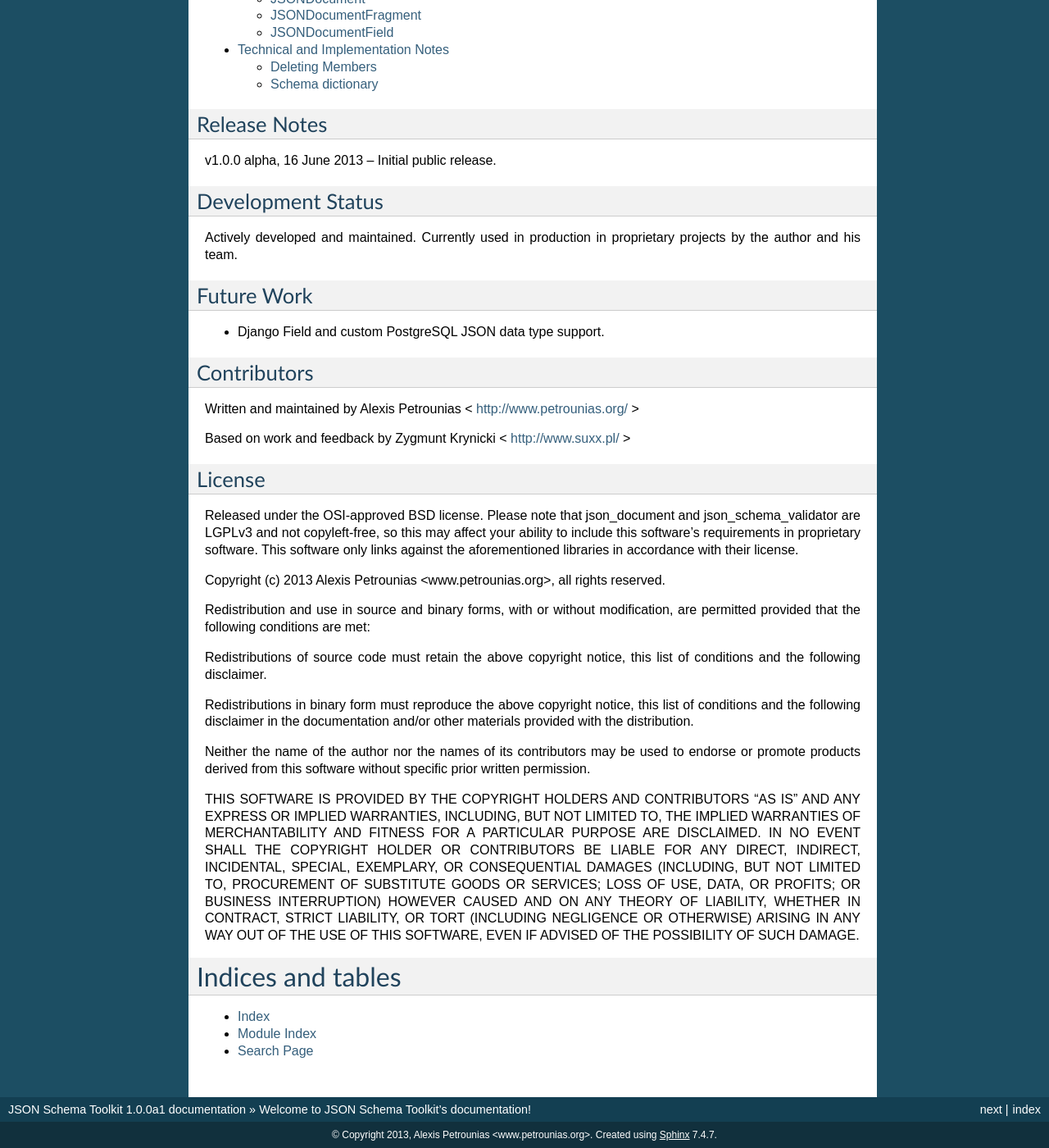
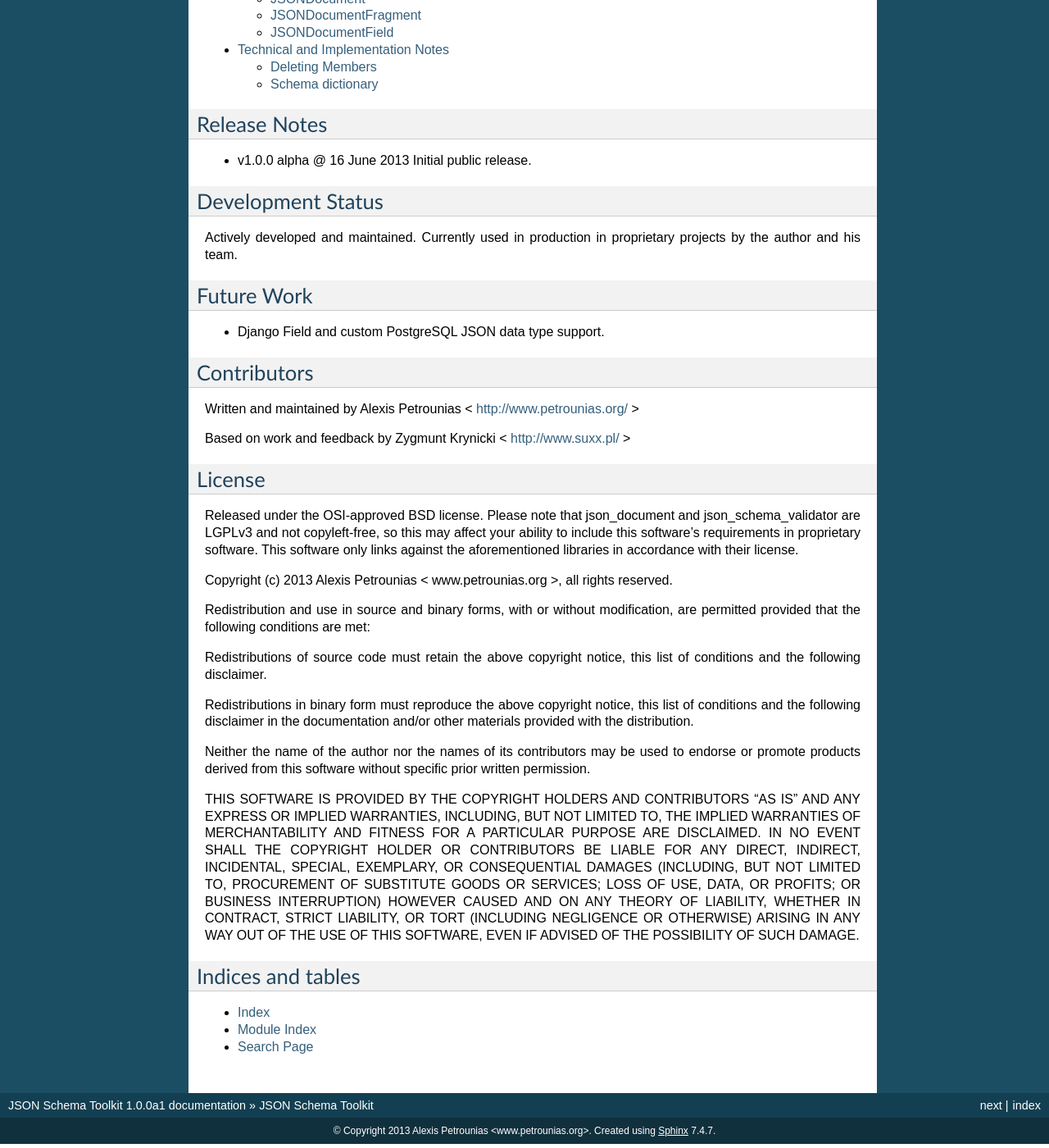
Before and after one commit to petrounias/json-schema-toolkit, a Sphinx documentation site: the page built from docs/source/index.rst, in a window 1280 px wide and 1400 px high, scrolled down 1741 px. Shown: the whole window at 82% size. Built offline with Sphinx 7.4.7, drawn with Linux system fonts in a browser that asks for light colours; part of the change alters nothing that is shown; some of the changed text lies outside the part shown.

Commit message:
Cleaned up documentation sources.

```diff
--- a/docs/source/conf.py
+++ b/docs/source/conf.py
@@ -1,248 +1,85 @@
 # -*- coding: utf-8 -*-
 #
-# JSON Schema Toolkit documentation build configuration file, created by
-# sphinx-quickstart on Sun Jun 16 15:48:13 2013.
+# This document is free and open-source software, subject to the OSI-approved
+# BSD license below.
 #
-# This file is execfile()d with the current directory set to its containing dir.
+# Copyright (c) 2013 Alexis Petrounias <www.petrounias.org>,
+# All rights reserved.
 #
-# Note that not all possible configuration values are present in this
-# autogenerated file.
+# Redistribution and use in source and binary forms, with or without
+# modification, are permitted provided that the following conditions are met:
 #
-# All configuration values have a default; values that are commented out
-# serve to show the default.
+# * Redistributions of source code must retain the above copyright notice, this
+# list of conditions and the following disclaimer.
+#
+# * Redistributions in binary form must reproduce the above copyright notice,
+# this list of conditions and the following disclaimer in the documentation
+# and/or other materials provided with the distribution.
+#
+# * Neither the name of the author nor the names of its contributors may be used
+# to endorse or promote products derived from this software without specific
+# prior written permission.
+#
+# THIS SOFTWARE IS PROVIDED BY THE COPYRIGHT HOLDERS AND CONTRIBUTORS "AS IS"
+# AND ANY EXPRESS OR IMPLIED WARRANTIES, INCLUDING, BUT NOT LIMITED TO, THE
+# IMPLIED WARRANTIES OF MERCHANTABILITY AND FITNESS FOR A PARTICULAR PURPOSE ARE
+# DISCLAIMED. IN NO EVENT SHALL THE COPYRIGHT HOLDER OR CONTRIBUTORS BE LIABLE
+# FOR ANY DIRECT, INDIRECT, INCIDENTAL, SPECIAL, EXEMPLARY, OR CONSEQUENTIAL
+# DAMAGES (INCLUDING, BUT NOT LIMITED TO, PROCUREMENT OF SUBSTITUTE GOODS OR
+# SERVICES; LOSS OF USE, DATA, OR PROFITS; OR BUSINESS INTERRUPTION) HOWEVER
+# CAUSED AND ON ANY THEORY OF LIABILITY, WHETHER IN CONTRACT, STRICT LIABILITY,
+# OR TORT (INCLUDING NEGLIGENCE OR OTHERWISE) ARISING IN ANY WAY OUT OF THE USE
+# OF THIS SOFTWARE, EVEN IF ADVISED OF THE POSSIBILITY OF SUCH DAMAGE.
 
+""" Sphinx configuration for JSON Schema Toolkit.
+"""
+
+__status__ = "alpha"
+__version__ = "1.0.0a1"
+__maintainer__ = (u"Alexis Petrounias <www.petrounias.org>", )
+__author__ = (u"Alexis Petrounias <www.petrounias.org>", )
+
+# Python
 import sys, os
 
-# If extensions (or modules to document with autodoc) are in another directory,
-# add these directories to sys.path here. If the directory is relative to the
-# documentation root, use os.path.abspath to make it absolute, like shown here.
-#sys.path.insert(0, os.path.abspath('.'))
 
-# -- General configuration -----------------------------------------------------
+sys.path.append(os.path.abspath('../..'))
 
-# If your documentation needs a minimal Sphinx version, state it here.
-#needs_sphinx = '1.0'
-
-# Add any Sphinx extension module names here, as strings. They can be extensions
-# coming with Sphinx (named 'sphinx.ext.*') or your custom ones.
 extensions = ['sphinx.ext.autodoc']
 
-# Add any paths that contain templates here, relative to this directory.
 templates_path = ['_templates']
 
-# The suffix of source filenames.
 source_suffix = '.rst'
 
-# The encoding of source files.
-#source_encoding = 'utf-8-sig'
-
-# The master toctree document.
 master_doc = 'index'
 
-# General information about the project.
 project = u'JSON Schema Toolkit'
-copyright = u'2013, Alexis Petrounias <www.petrounias.org>'
+copyright = u'2013 Alexis Petrounias <www.petrounias.org>'
 
-# The version info for the project you're documenting, acts as replacement for
-# |version| and |release|, also used in various other places throughout the
-# built documents.
-#
-# The short X.Y version.
 version = '1.0.0'
-# The full version, including alpha/beta/rc tags.
 release = '1.0.0a1'
 
-# The language for content autogenerated by Sphinx. Refer to documentation
-# for a list of supported languages.
-#language = None
-
-# There are two options for replacing |today|: either, you set today to some
-# non-false value, then it is used:
-#today = ''
-# Else, today_fmt is used as the format for a strftime call.
-#today_fmt = '%B %d, %Y'
-
-# List of patterns, relative to source directory, that match files and
-# directories to ignore when looking for source files.
-exclude_patterns = []
-
-# The reST default role (used for this markup: `text`) to use for all documents.
-#default_role = None
-
-# If true, '()' will be appended to :func: etc. cross-reference text.
-#add_function_parentheses = True
-
-# If true, the current module name will be prepended to all description
-# unit titles (such as .. function::).
-#add_module_names = True
-
-# If true, sectionauthor and moduleauthor directives will be shown in the
-# output. They are ignored by default.
-#show_authors = False
-
-# The name of the Pygments (syntax highlighting) style to use.
 pygments_style = 'sphinx'
 
-# A list of ignored prefixes for module index sorting.
-#modindex_common_prefix = []
-
-# If true, keep warnings as "system message" paragraphs in the built documents.
-#keep_warnings = False
-
-
-# -- Options for HTML output ---------------------------------------------------
-
-# The theme to use for HTML and HTML Help pages.  See the documentation for
-# a list of builtin themes.
 html_theme = 'default'
 
-# Theme options are theme-specific and customize the look and feel of a theme
-# further.  For a list of options available for each theme, see the
-# documentation.
-#html_theme_options = {}
-
-# Add any paths that contain custom themes here, relative to this directory.
-#html_theme_path = []
-
-# The name for this set of Sphinx documents.  If None, it defaults to
-# "<project> v<release> documentation".
-#html_title = None
-
-# A shorter title for the navigation bar.  Default is the same as html_title.
-#html_short_title = None
-
-# The name of an image file (relative to this directory) to place at the top
-# of the sidebar.
-#html_logo = None
-
-# The name of an image file (within the static path) to use as favicon of the
-# docs.  This file should be a Windows icon file (.ico) being 16x16 or 32x32
-# pixels large.
-#html_favicon = None
-
-# Add any paths that contain custom static files (such as style sheets) here,
-# relative to this directory. They are copied after the builtin static files,
-# so a file named "default.css" will overwrite the builtin "default.css".
 html_static_path = ['_static']
 
-# If not '', a 'Last updated on:' timestamp is inserted at every page bottom,
-# using the given strftime format.
-#html_last_updated_fmt = '%b %d, %Y'
-
-# If true, SmartyPants will be used to convert quotes and dashes to
-# typographically correct entities.
-#html_use_smartypants = True
-
-# Custom sidebar templates, maps document names to template names.
-#html_sidebars = {}
-
-# Additional templates that should be rendered to pages, maps page names to
-# template names.
-#html_additional_pages = {}
-
-# If false, no module index is generated.
-#html_domain_indices = True
-
-# If false, no index is generated.
-#html_use_index = True
-
-# If true, the index is split into individual pages for each letter.
-#html_split_index = False
-
-# If true, links to the reST sources are added to the pages.
-#html_show_sourcelink = True
-
-# If true, "Created using Sphinx" is shown in the HTML footer. Default is True.
-#html_show_sphinx = True
-
-# If true, "(C) Copyright ..." is shown in the HTML footer. Default is True.
-#html_show_copyright = True
-
-# If true, an OpenSearch description file will be output, and all pages will
-# contain a <link> tag referring to it.  The value of this option must be the
-# base URL from which the finished HTML is served.
-#html_use_opensearch = ''
-
-# This is the file name suffix for HTML files (e.g. ".xhtml").
-#html_file_suffix = None
-
-# Output file base name for HTML help builder.
 htmlhelp_basename = 'JSONSchemaToolkitdoc'
 
-
-# -- Options for LaTeX output --------------------------------------------------
-
-latex_elements = {
-# The paper size ('letterpaper' or 'a4paper').
-#'papersize': 'letterpaper',
-
-# The font size ('10pt', '11pt' or '12pt').
-#'pointsize': '10pt',
-
-# Additional stuff for the LaTeX preamble.
-#'preamble': '',
-}
-
-# Grouping the document tree into LaTeX files. List of tuples
-# (source start file, target name, title, author, documentclass [howto/manual]).
 latex_documents = [
   ('index', 'JSONSchemaToolkit.tex', u'JSON Schema Toolkit Documentation',
    u'Alexis Petrounias \\textless{}www.petrounias.org\\textgreater{}', 'manual'),
 ]
 
-# The name of an image file (relative to this directory) to place at the top of
-# the title page.
-#latex_logo = None
-
-# For "manual" documents, if this is true, then toplevel headings are parts,
-# not chapters.
-#latex_use_parts = False
-
-# If true, show page references after internal links.
-#latex_show_pagerefs = False
-
-# If true, show URL addresses after external links.
-#latex_show_urls = False
-
-# Documents to append as an appendix to all manuals.
-#latex_appendices = []
-
-# If false, no module index is generated.
-#latex_domain_indices = True
-
-
-# -- Options for manual page output --------------------------------------------
-
-# One entry per manual page. List of tuples
-# (source start file, name, description, authors, manual section).
 man_pages = [
     ('index', 'jsonschematoolkit', u'JSON Schema Toolkit Documentation',
      [u'Alexis Petrounias <www.petrounias.org>'], 1)
 ]
 
-# If true, show URL addresses after external links.
-#man_show_urls = False
-
-
-# -- Options for Texinfo output ------------------------------------------------
-
-# Grouping the document tree into Texinfo files. List of tuples
-# (source start file, target name, title, author,
-#  dir menu entry, description, category)
 texinfo_documents = [
   ('index', 'JSONSchemaToolkit', u'JSON Schema Toolkit Documentation',
-   u'Alexis Petrounias <www.petrounias.org>', 'JSONSchemaToolkit', 'One line description of project.',
+   u'Alexis Petrounias <www.petrounias.org>', 'JSONSchemaToolkit',
+  'Programmatic building of JSON schemas (recursive field mappings) with validation, a Django JSON Field, and native PostgreSQL JSON type constraints.',
    'Miscellaneous'),
 ]
-
-# Documents to append as an appendix to all manuals.
-#texinfo_appendices = []
-
-# If false, no module index is generated.
-#texinfo_domain_indices = True
-
-# How to display URL addresses: 'footnote', 'no', or 'inline'.
-#texinfo_show_urls = 'footnote'
-
-# If true, do not generate a @detailmenu in the "Top" node's menu.
-#texinfo_no_detailmenu = False
--- a/docs/source/index.rst
+++ b/docs/source/index.rst
@@ -1,18 +1,15 @@
-.. JSON Schema Toolkit documentation master file, created by
-   sphinx-quickstart on Sun Jun 16 15:48:13 2013.
-   You can adapt this file completely to your liking, but it should at least
-   contain the root `toctree` directive.
+.. JSON Schema Toolkit documentation master file
 
-Welcome to JSON Schema Toolkit's documentation!
-===============================================
+JSON Schema Toolkit
+===================
 
 Programmatic building of JSON schemas (recursive field mappings) with
 validation, a Django JSON Field, and native PostgreSQL JSON type constraints.
 
 
-=============================
+========
 Overview
-=============================
+========
 
 Built on top of `json_document <https://github.com/zyga/json-document/>`_ and
 `json_schema_validator <https://github.com/zyga/json-schema-validator/>`_, with
@@ -34,9 +31,9 @@ dates and times, time deltas, and others.
   < http://www.postgresql.org/docs/9.3/static/functions-json.html >
 
 
-=============================
+=============
 Prerequisites
-=============================
+=============
 
 Core:
 
@@ -66,9 +63,9 @@ Optionally, for testing:
 - unittest2 >= 0.5.1
 
 
-=============================
+=========
 Obtaining
-=============================
+=========
 
 - Author's website for the project: http://www.petrounias.org/software/json-schema-toolkit/
 
@@ -77,9 +74,9 @@ Obtaining
 - Mercurial repository on BitBucket: http://www.bitbucket.org/petrounias/json-schema-toolkit/
 
 
-=============================
+============
 Installation
-=============================
+============
 
 Ensure the required packages json_document and json_schema_validator are
 installed, and then install json_schema_toolkit:
@@ -93,9 +90,9 @@ Via pip and pypi::
     pip install json-schema-toolkit
 
 
-=============================
+=================
 Table of Contents
-=============================
+=================
 .. toctree::
    :maxdepth: 6
 
@@ -107,40 +104,40 @@ Table of Contents
    technical.rst
 
 
-=============================
+=============
 Release Notes
-=============================
+=============
 
-v1.0.0 alpha, 16 June 2013 -- Initial public release.
+- v1.0.0 alpha @ 16 June 2013 Initial public release.
 
 
-=============================
+==================
 Development Status
-=============================
+==================
 
 Actively developed and maintained. Currently used in production in proprietary
 projects by the author and his team.
 
 
-=============================
+===========
 Future Work
-=============================
+===========
 
 - Django Field and custom PostgreSQL JSON data type support.
 
 
-=============================
+============
 Contributors
-=============================
+============
 
 Written and maintained by Alexis Petrounias < http://www.petrounias.org/ >
 
 Based on work and feedback by Zygmunt Krynicki < http://www.suxx.pl/ >
 
 
-=============================
+=======
 License
-=============================
+=======
 
 Released under the OSI-approved BSD license. Please note that json_document and
 json_schema_validator are LGPLv3 and not copyleft-free, so this may affect your
@@ -148,7 +145,7 @@ ability to include this software's requirements in proprietary software. This
 software only links against the aforementioned libraries in accordance with
 their license.
 
-Copyright (c) 2013 Alexis Petrounias <www.petrounias.org>,
+Copyright (c) 2013 Alexis Petrounias < www.petrounias.org >,
 all rights reserved.
 
 Redistribution and use in source and binary forms, with or without modification,
@@ -176,7 +173,7 @@ ANY THEORY OF LIABILITY, WHETHER IN CONTRACT, STRICT LIABILITY, OR TORT
 (INCLUDING NEGLIGENCE OR OTHERWISE) ARISING IN ANY WAY OUT OF THE USE OF THIS
 SOFTWARE, EVEN IF ADVISED OF THE POSSIBILITY OF SUCH DAMAGE.
 
-
+==================
 Indices and tables
 ==================
 
```
Also changed, not shown: docs/source/api.rst (+9 -9 lines), LICENSE.txt.
